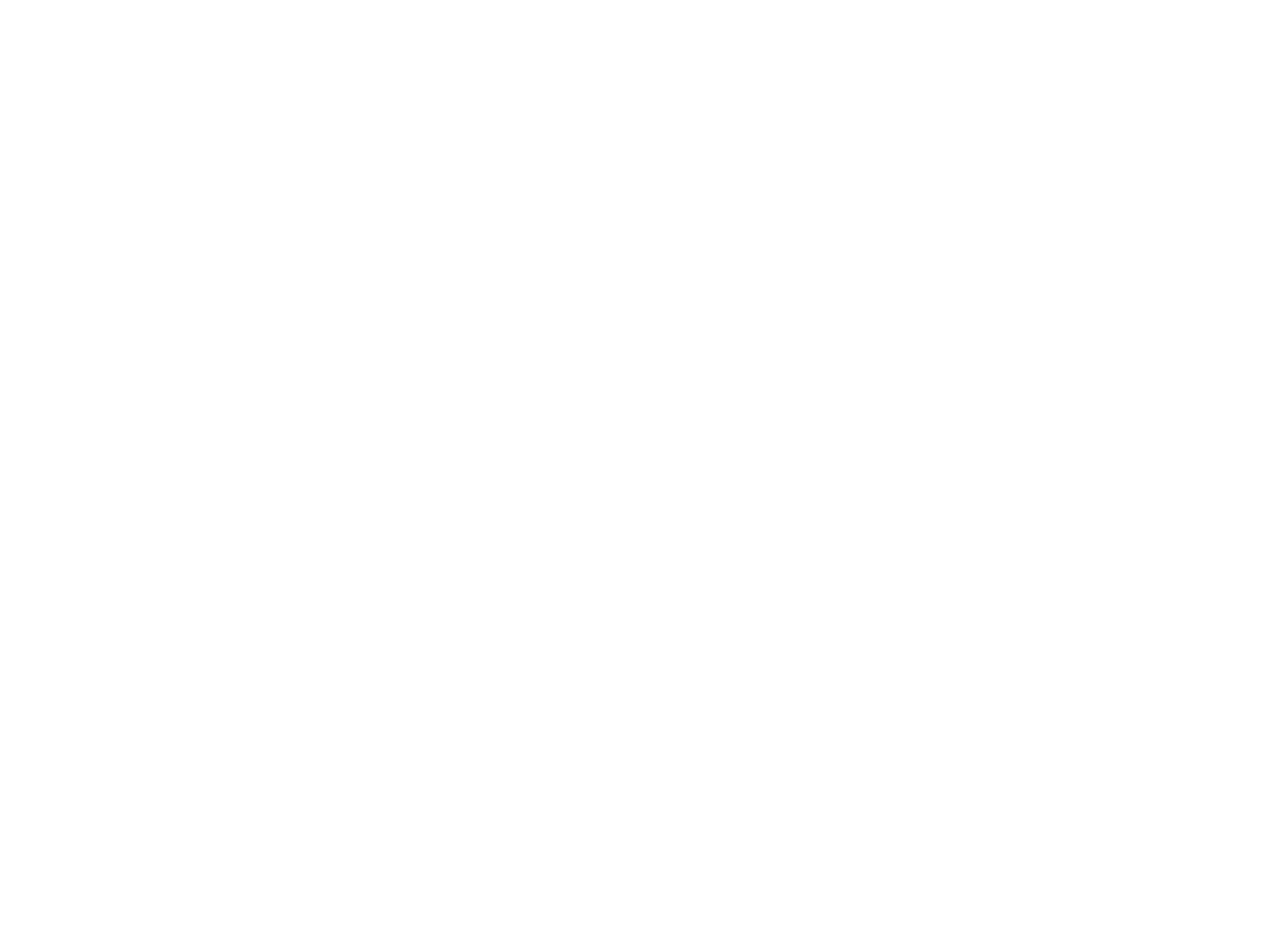
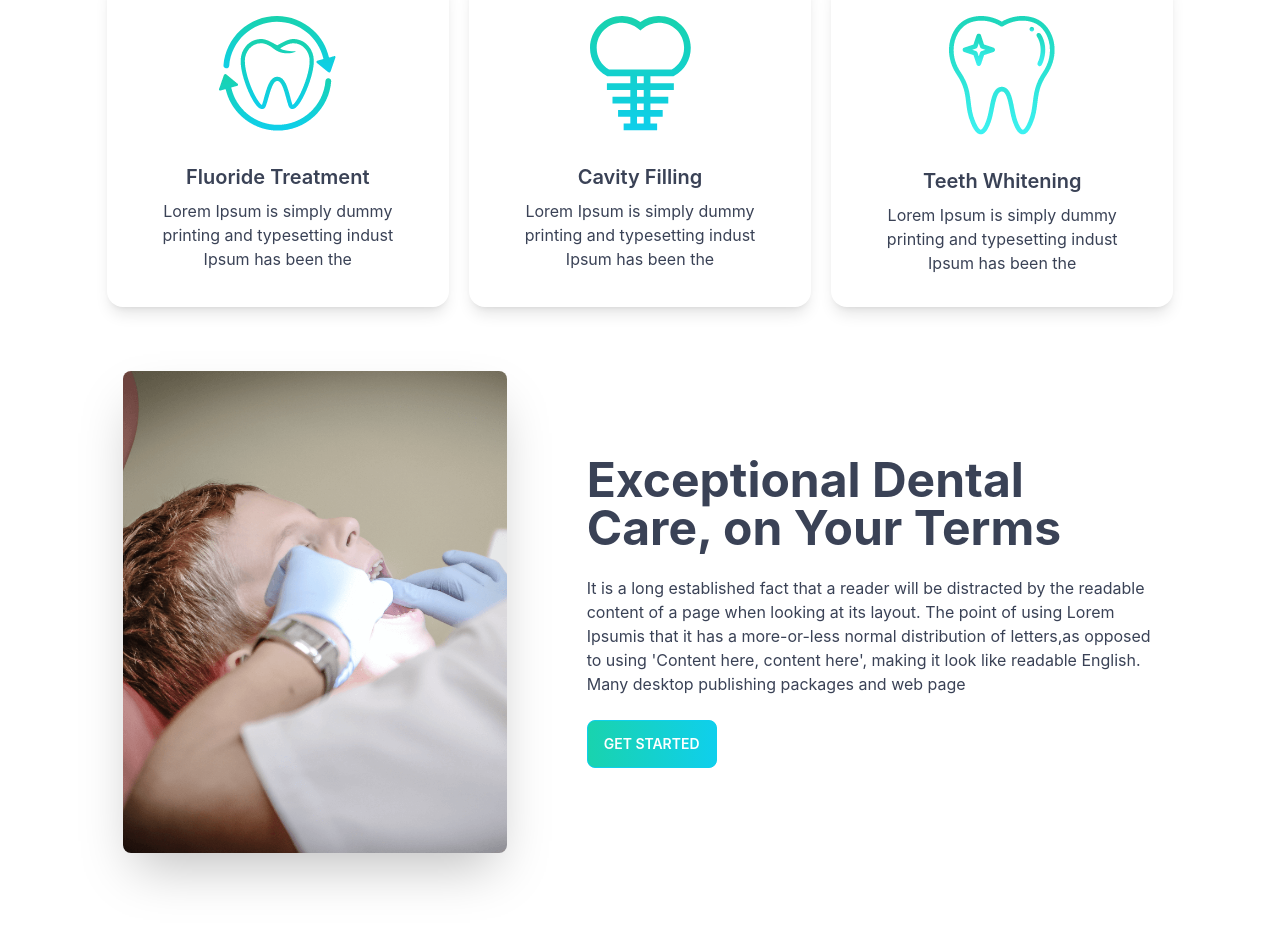
Before and after one commit to RKZeebon/doctors-portal, a React (Create React App) app: page / in a window 1280 px wide. Shown: the part 1240-2166 px from the top of the page. Before the commit the page ends 1036 px from the top, so only its background shows below. Built offline with nearby package versions, Linux system fonts and the light colour scheme.

Commit message:
services added

```diff
--- a/src/App.js
+++ b/src/App.js
@@ -6,7 +6,7 @@
 
 function App() {
   return (
-    <div>
+    <div className='text-accent'>
       <Navbar />
       <Routes>
         <Route path='/' element={<Home />} />
--- a/src/Components/Home/Home.js
+++ b/src/Components/Home/Home.js
@@ -1,12 +1,14 @@
 import React from 'react';
 import Banner from './Banner/Banner';
+import HomePageServices from './HomePageServices/HomePageServices';
 import Info from './Info/Info';
 
 const Home = () => {
     return (
-        <div>
+        <div className='w-5/6 mx-auto'>
             <Banner />
             <Info />
+            <HomePageServices />
         </div>
     );
 };
--- /dev/null
+++ b/src/Components/Home/HomePageServices/HomePageServiceCard.js
@@ -0,0 +1,18 @@
+import React from 'react';
+
+const HomePageServiceCard = ({ img, title, body }) => {
+    return (
+        <div class="card shadow-lg mb-12 mt-5">
+            <figure class="px-10 pt-10">
+                <img src={img} alt="Shoes" class="rounded-xl" />
+            </figure>
+            <div class="card-body items-center text-center">
+                <h2 class="card-title">{title}</h2>
+                <p>{body}</p>
+
+            </div>
+        </div>
+    );
+};
+
+export default HomePageServiceCard;
--- /dev/null
+++ b/src/Components/Home/HomePageServices/HomePageServices.js
@@ -0,0 +1,51 @@
+import React from 'react';
+import HomePageServiceCard from './HomePageServiceCard';
+import fluoride from '../../../assets/images/fluoride.png'
+import cavity from '../../../assets/images/cavity.png'
+import whitening from '../../../assets/images/whitening.png'
+import treatment from '../../../assets/images/treatment.png'
+
+
+const HomePageServices = () => {
+    return (
+        <div className='mb-16'>
+            <h3 className='text-secondary text-xl font-semibold text-center'>OUR SERVICES</h3>
+            <div>
+                <h2 className='text-3xl font-semibold text-center'>Services We Provide</h2>
+                <div className='grid grid-cols-1 lg:grid-cols-3 gap-5'>
+                    <HomePageServiceCard
+                        img={fluoride}
+                        title='Fluoride Treatment'
+                        body="Lorem Ipsum is simply dummy printing and typesetting indust Ipsum has been the"
+                    ></HomePageServiceCard>
+                    <HomePageServiceCard
+                        img={cavity}
+                        title='Cavity Filling'
+                        body="Lorem Ipsum is simply dummy printing and typesetting indust Ipsum has been the"
+                    ></HomePageServiceCard>
+                    <HomePageServiceCard
+                        img={whitening}
+                        title='Teeth Whitening'
+                        body="Lorem Ipsum is simply dummy printing and typesetting indust Ipsum has been the"
+                    ></HomePageServiceCard>
+                </div>
+            </div>
+            <div>
+                <div class="hero ">
+                    <div class="hero-content flex-col lg:flex-row">
+                        <div className='lg:mr-16'>
+                            <img src={treatment} class="max-w-sm rounded-lg shadow-2xl" alt='' />
+                        </div>
+                        <div>
+                            <h1 class="text-5xl font-bold">Exceptional Dental Care, on Your Terms</h1>
+                            <p class="py-6">It is a long established fact that a reader will be distracted by the readable content of a page when looking at its layout. The point of using Lorem Ipsumis that it has a more-or-less normal distribution of letters,as opposed to using 'Content here, content here', making it look like readable English. Many desktop publishing packages and web page</p>
+                            <button class="btn btn-primary uppercase text-white font-semibold bg-gradient-to-r from-secondary to-primary">Get Started</button>
+                        </div>
+                    </div>
+                </div>
+            </div>
+        </div>
+    );
+};
+
+export default HomePageServices;
--- a/src/Components/Home/Info/Info.js
+++ b/src/Components/Home/Info/Info.js
@@ -7,7 +7,7 @@
 const Info = () => {
 
     return (
-        <div className='grid grid-cols-1 lg:grid-cols-3 gap-5 w-5/6 mx-auto'>
+        <div className='grid grid-cols-1 lg:grid-cols-3 gap-5 mb-24'>
             <InfoCard
                 title="Opening Hour"
                 body="Lorem Ipsum is simply dummy text of the pri"
```
